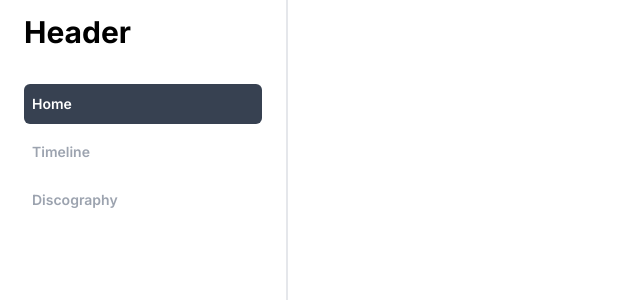
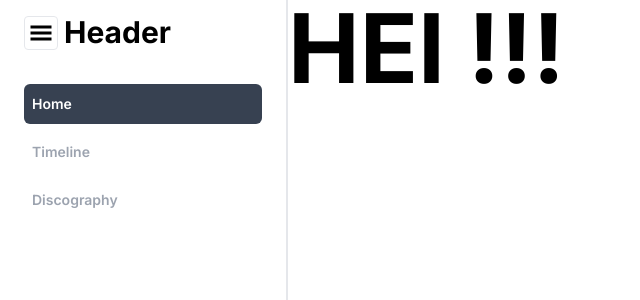
Before and after one commit to boofiheimin/kanata-4th-anniversary, a Next.js app: page / in a window 1280 px wide. Shown: the top 300 px of the page, without its empty margins (0-640 px from the left). Built offline with nearby package versions, Linux system fonts and the light colour scheme.

Commit message:
forgot sidebar oops

```diff
--- a/src/components/Sidebar.tsx
+++ b/src/components/Sidebar.tsx
@@ -1,13 +1,15 @@
 "use client";
-
 import classNames from "classnames";
 import Link from "next/link";
 import { useSelectedLayoutSegment } from "next/navigation";
+import { MouseEvent, useState } from "react";
+import { GiHamburgerMenu } from "react-icons/gi";
 
 const isCurrent = (segment: string, liveSegment: string | null) =>
   `/${liveSegment}` === segment;
 
 const Sidebar = () => {
+  const [isOpen, setOpen] = useState<boolean>(true);
   const segment = useSelectedLayoutSegment();
   const sidebarOptions = [
     { name: "Home", href: "/", current: !segment },
@@ -22,11 +24,29 @@ const Sidebar = () => {
       current: isCurrent("/discography", segment),
     },
   ];
+
+  const onHamburgerClick = (e: MouseEvent<HTMLElement>) => {
+    e.stopPropagation();
+    setOpen(!isOpen);
+  };
+
   return (
-    <div className="hidden lg:fixed lg:inset-y-0 lg:flex lg:w-72 lg:flex-col">
-      <div className="flex grow flex-col gap-y-5 overflow-y-auto bg-white px-6 pb-4 border-r-2">
-        <div className="flex h-16 shrink-0k items-center">
-          <h1 className="text-3xl font-bold">Header</h1>
+    <div>
+      <div
+        className={classNames(
+          isOpen ? "inset-y-0 w-72" : "w-0",
+          "hidden lg:flex flex-col lg:fixed ",
+          "transition-all ease-in-out duration-150"
+        )}
+      >
+        <div
+          className={classNames(
+            "flex grow flex-col gap-y-5 overflow-y-auto bg-white border-r-2",
+            isOpen ? "px-6 pb-4" : ""
+          )}
+        >
+          <div className="flex h-16 shrink-0 items-center">
+            <h1 className="ml-10 text-3xl font-bold">Header</h1>
           </div>
           <nav className="flex flex-1 flex-col">
             <ul role="list" className="flex flex-1 flex-col gap-y-1 space-y-1">
@@ -49,6 +69,20 @@ const Sidebar = () => {
           </nav>
         </div>
       </div>
+      <div
+        className="absolute top-4 left-6 p-1 rounded border text-2xl font-bold cursor-pointer z-50 bg-white"
+        onClick={onHamburgerClick}
+      >
+        <GiHamburgerMenu />
+      </div>
+      <div
+        className={classNames(
+          isOpen ? "lg:w-72" : "lg:w-0",
+          "transition-all ease-in-out duration-150",
+          "hidden lg:block"
+        )}
+      ></div>
+    </div>
   );
 };
 
```
Lines whose indentation alone changed are shown as unchanged.
